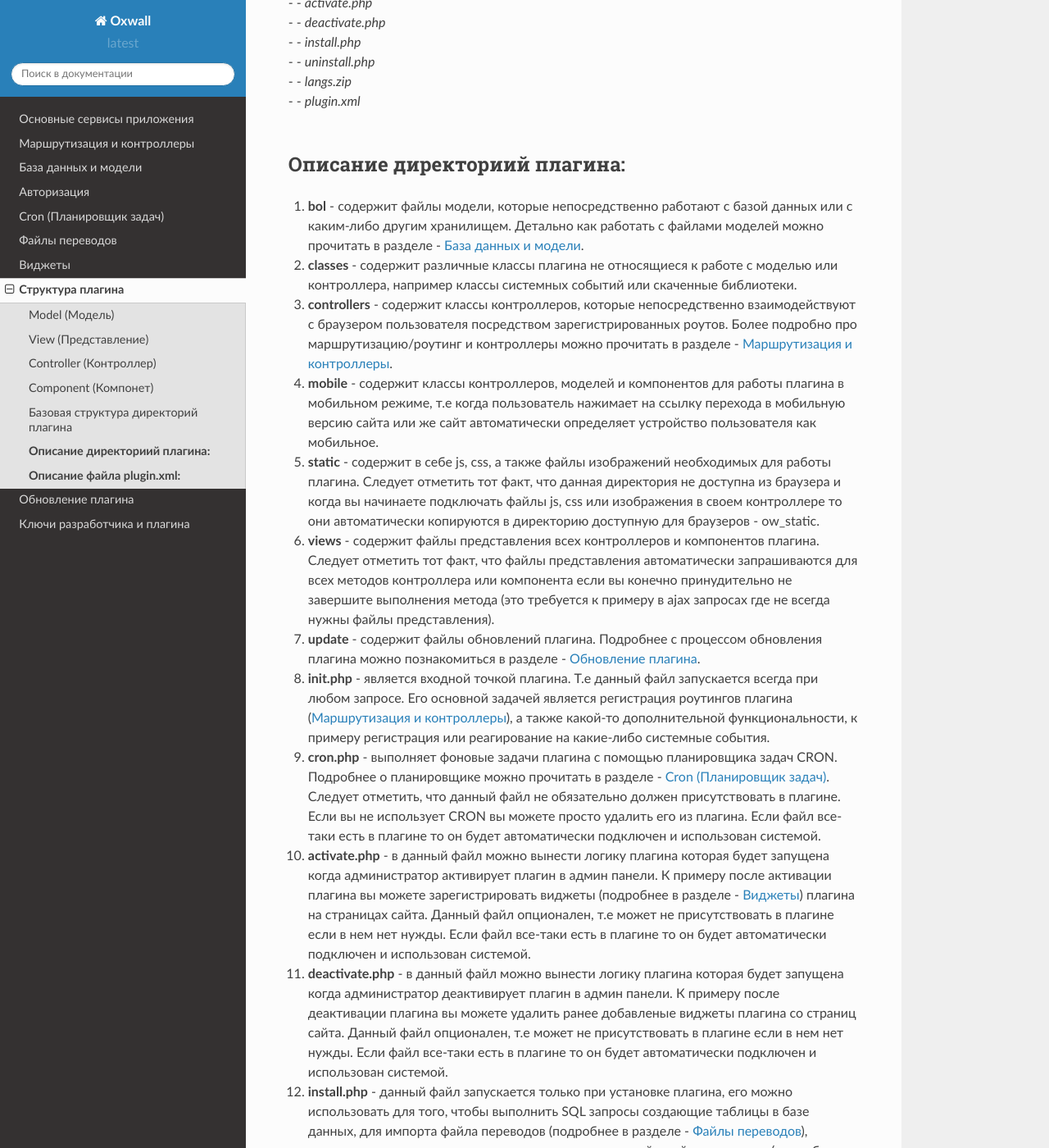
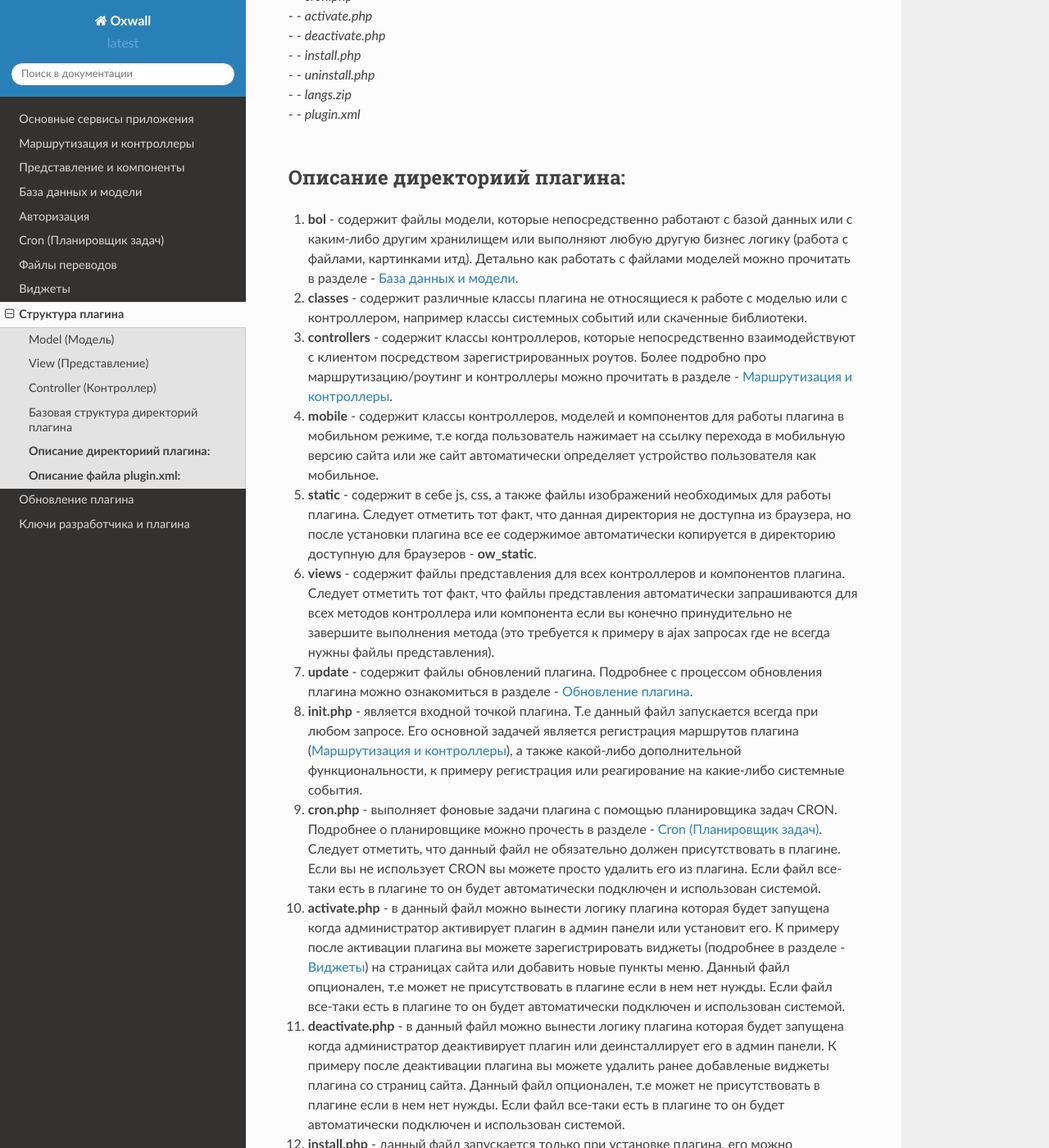
Before and after one commit to oxwall/docs-tech-ru, a Sphinx documentation site: the page built from docs/source/plugin_structure.rst, in a window 1280 px wide and 1400 px high, scrolled down 1648 px. Shown: the whole window at 82% size. Built offline with Sphinx 7.4.7 and the Read the Docs theme 2.0.0, drawn with Linux system fonts in a browser that asks for light colours; some of the changed text lies outside the part shown.

Commit message:
add a few corrections

```diff
--- a/docs/source/index.rst
+++ b/docs/source/index.rst
@@ -8,6 +8,7 @@
 
     main_application_service
     routing
+    view_components
     data_base
     authorization
     cron
--- a/docs/source/plugin_key.rst
+++ b/docs/source/plugin_key.rst
@@ -44,7 +44,7 @@
 ключ плагина или темы не используется другими плагинами или темами, проверка уникальности ключа осуществляеться на странице - `проверки ключа <http://www.oxwall.org/store/dev-tools>`_.
 **Стоит отметить, что ключ плагина и темы должен быть прописан в нижнем регистре и не содержать никаких символов кроме латинских, а также цифр (a-z0-9).**
 
-Ключ разработчика в купе с ключом плагина или темы идентифицирует ваш плагин среди многих им подобных, а также они используется во всей внутренней экосистеме `Oxwall <http://oxwall.org>`_.
+Ключ разработчика в купе с ключом плагина или темы идентифицирует ваш плагин среди других плагинов или тем, а также они используется во всей внутренней экосистеме `Oxwall <http://oxwall.org>`_.
 К примеру панель администратора именно по этим ключам в плагинах или в темах может определить наличие новых обновлений или наличие прав на их использование.
 
 В примере ниже можно видеть куда прописывать полученный вами ключ плагина в файле **plugin.xml**
--- a/docs/source/plugin_structure.rst
+++ b/docs/source/plugin_structure.rst
@@ -5,27 +5,34 @@
 
 Oxwall является одной из самых простых MVC структурированных платформ. Он отлично подходит для разработчиков, желающих разобраться в работе веб-фреймворков, написанных на PHP.
 
-Плагины Oxwall разработаны, основываясь на принципах паттерна MVC. Составляющие шаблона проектирования - `MVC (Model View Controller) <https://ru.wikipedia.org/wiki/Model-View-Controller>`_. Ниже можно более подробно познакомиться с этими понятиями, а также увидеть структуру плагина.
+Плагины Oxwall разрабатываются, основываясь на принципах паттерна MVC. Составляющие шаблона проектирования - `MVC (Model View Controller) <https://ru.wikipedia.org/wiki/Model-View-Controller>`_. Ниже можно более подробно ознакомиться с этими понятиями, а также увидеть структуру плагина.
 
 Model (Модель)
 --------------
 
-Model позволяет осуществлять непосредственное взаимодействие с базой данных, получая информацию и представляя ее в нужном виде для отображения. Model в основном состоит из запросов к базе данных, а также возможности преобразования данных в необходимый формат. В Oxwall используется технология `ORM <https://ru.wikipedia.org/wiki/ORM>`_, но также остается возможность писать сырые запросы (минуя ORM) к базе данных.
+Model позволяет осуществлять непосредственное взаимодействие с базой данных или с другими источниками данных,
+получая информацию и представляя ее в нужном виде для отображения.
+Model в основном состоит из запросов к базе данных, а также возможности преобразования данных в необходимый формат.
+В Oxwall используется технология `ORM <https://ru.wikipedia.org/wiki/ORM>`_, но также остается возможность писать прямые запросы (минуя ORM) к базе данных.
+Подробнее о моделях можно прочитать в разделе - ":ref:`data-base-label`".
 
 View (Представление)
 --------------------
 
-View отвечает за отображение информации. В нем должно содержаться как можно меньше логики, которую, по возможности, нужно выносить в Model, Controller или в Component. Это подразумевает простые и понятные шаблоны для вывода информации. Шаблоны в Oxwall имеют расширение .html
+View отвечает за отображение информации. В нем должно содержаться как можно меньше логики, которую, по возможности, нужно выносить в Model, Controller или в Component.
+Это подразумевает простые и понятные шаблоны для вывода информации. Шаблоны в Oxwall имеют расширение ".html".
+
+Компонент - эта некоторая часть инкапсулированной логики из View. Т.е компоненты это некие помощники View.
+Иногда требуется вынести часть логики которая больше относится к View нежели к Controller, вот для этого и нужен компонент.
+Также компоненты используются при повторном использовании логики View. К примеру отображение формы или меню.
+Компоненты могут содержать собственный файл шаблона (.html), а также вызваны через ajax.
+Подробнее о представляних и об компонентах можно прочитать в разделе - ":ref:`view-components-label`".
 
 Controller (Контроллер)
 -----------------------
 
-Controller обрабатывает данные из браузера и выводит их с помощью соответствующих файлов View или Component.
-
-Component (Компонет)
---------------------
-
-Компонент эта некоторая часть инкапсулированной логики из View. Т.е компоненты это некие помощники View. Иногда требуется вынести часть логики которая больше относится к View нежели к Controller, вот для этого и нужен компонент. Также компоненты используются при повторном использовании логики View. К примеру отображение формы или меню. Компоненты могут содержать собственный файл шаблона (.html), а также вызваны через ajax.
+Controller обрабатывает данные от различных клиентов и выводит их с помощью соответствующих файлов View или Component.
+Подробнее о работе контроллеров можно прочитать в разделе - ":ref:`routing-label`"
 
 Базовая структура директорий плагина
 ------------------------------------
@@ -61,17 +68,17 @@ Component (Компонет)
 **Описание директориий плагина:**
 ---------------------------------
 
-#. **bol** - содержит файлы модели, которые непосредственно работают с базой данных или с каким-либо другим хранилищем. Детально как работать с файлами моделей можно прочитать в разделе - :ref:`data-base-label`.
-#. **classes** - содержит  различные классы плагина не относящиеся к работе с моделью или контроллера, например классы системных событий или скаченные библиотеки.
-#. **controllers** - содержит  классы контроллеров, которые непосредственно взаимодействуют с браузером пользователя посредством зарегистрированных роутов. Более подробно про маршрутизацию/роутинг и контроллеры можно прочитать в разделе - :ref:`routing-label`.
+#. **bol** - содержит файлы модели, которые непосредственно работают с базой данных или с каким-либо другим хранилищем или выполняют любую другую бизнес логику (работа с файлами, картинками итд). Детально как работать с файлами моделей можно прочитать в разделе - :ref:`data-base-label`.
+#. **classes** - содержит  различные классы плагина не относящиеся к работе с моделью или с контроллером, например классы системных событий или скаченные библиотеки.
+#. **controllers** - содержит  классы контроллеров, которые непосредственно взаимодействуют с клиентом посредством зарегистрированных роутов. Более подробно про маршрутизацию/роутинг и контроллеры можно прочитать в разделе - :ref:`routing-label`.
 #. **mobile** - содержит классы контроллеров, моделей и компонентов для работы плагина в мобильном режиме, т.е когда пользователь нажимает на ссылку перехода в мобильную версию сайта или же сайт автоматически определяет устройство пользователя как мобильное.
-#. **static** - содержит в себе js, css, а также файлы изображений необходимых для работы плагина. Следует отметить тот факт, что данная директория не доступна из браузера и когда вы начинаете подключать файлы js, css или изображения в своем контроллере то они автоматически копируются в директорию доступную для браузеров - ow_static.
-#. **views** - содержит файлы представления всех контроллеров и компонентов плагина. Следует отметить тот факт, что файлы представления автоматически запрашиваются для всех методов контроллера или компонента если вы конечно принудительно не завершите выполнения метода (это требуется к примеру в ajax запросах где не всегда нужны файлы представления).
-#. **update** - содержит файлы обновлений плагина. Подробнее с процессом обновления плагина можно познакомиться в разделе - :ref:`plugin-update-label`.
-#. **init.php** - является входной точкой плагина. Т.е данный файл запускается всегда при любом запросе. Его основной задачей является регистрация роутингов плагина (:ref:`routing-label`), а также какой-то дополнительной функциональности, к примеру регистрация или реагирование на какие-либо системные события.
-#. **cron.php** - выполняет фоновые задачи плагина с помощью планировщика задач CRON. Подробнее о планировщике можно прочитать в разделе - :ref:`cron-label`. Следует отметить, что данный файл не обязательно должен присутствовать в плагине. Если вы не использует CRON вы можете просто удалить его из плагина. Если файл все-таки есть в плагине то он будет автоматически подключен и использован системой.
-#. **activate.php** - в данный файл можно вынести логику плагина которая будет запущена когда администратор активирует плагин в админ панели. К примеру после активации плагина вы можете зарегистрировать виджеты (подробнее в разделе - :ref:`widget-label`) плагина на страницах сайта. Данный файл опционален, т.е может не присутствовать в плагине если в нем нет нужды.  Если файл все-таки есть в плагине то он будет автоматически подключен и использован системой.
-#. **deactivate.php** - в данный файл можно вынести логику плагина которая будет запущена когда администратор деактивирует плагин в админ панели. К примеру после деактивации плагина вы можете удалить ранее добавленые  виджеты плагина со страниц сайта. Данный файл опционален, т.е может не присутствовать в плагине если в нем нет нужды.  Если файл все-таки есть в плагине то он будет автоматически подключен и использован системой.
+#. **static** - содержит в себе js, css, а также файлы изображений необходимых для работы плагина. Следует отметить тот факт, что данная директория не доступна из браузера, но после установки плагина все ее содержимое автоматически копируется в директорию доступную для браузеров - **ow_static**.
+#. **views** - содержит файлы представления для всех контроллеров и компонентов плагина. Следует отметить тот факт, что файлы представления автоматически запрашиваются для всех методов контроллера или компонента если вы конечно принудительно не завершите выполнения метода (это требуется к примеру в ajax запросах где не всегда нужны файлы представления).
+#. **update** - содержит файлы обновлений плагина. Подробнее с процессом обновления плагина можно ознакомиться в разделе - :ref:`plugin-update-label`.
+#. **init.php** - является входной точкой плагина. Т.е данный файл запускается всегда при любом запросе. Его основной задачей является регистрация маршрутов плагина (:ref:`routing-label`), а также какой-либо дополнительной функциональности, к примеру регистрация или реагирование на какие-либо системные события.
+#. **cron.php** - выполняет фоновые задачи плагина с помощью планировщика задач CRON. Подробнее о планировщике можно прочесть в разделе - :ref:`cron-label`. Следует отметить, что данный файл не обязательно должен присутствовать в плагине. Если вы не использует CRON вы можете просто удалить его из плагина. Если файл все-таки есть в плагине то он будет автоматически подключен и использован системой.
+#. **activate.php** - в данный файл можно вынести логику плагина которая будет запущена когда администратор активирует плагин в админ панели или установит его. К примеру после активации плагина вы можете зарегистрировать виджеты (подробнее в разделе - :ref:`widget-label`) на страницах сайта или добавить новые пункты меню. Данный файл опционален, т.е может не присутствовать в плагине если в нем нет нужды.  Если файл все-таки есть в плагине то он будет автоматически подключен и использован системой.
+#. **deactivate.php** - в данный файл можно вынести логику плагина которая будет запущена когда администратор деактивирует плагин или деинсталлирует его в админ панели. К примеру после деактивации плагина вы можете удалить ранее добавленые  виджеты плагина со страниц сайта. Данный файл опционален, т.е может не присутствовать в плагине если в нем нет нужды.  Если файл все-таки есть в плагине то он будет автоматически подключен и использован системой.
 #. **install.php** - данный файл запускается только при установке плагина, его можно использовать для того, чтобы выполнить SQL запросы создающие таблицы в базе данных, для импорта файла переводов (подробнее в разделе - :ref:`language-label`), регистрации настроек плагина, регистрации групп и действий авторизации (подробнее в разделе - :ref:`authorization-label`). Данный файл опционален, т.е может не присутствовать в плагине если в нем нет нужды.  Если файл все-таки есть в плагине то он будет автоматически подключен и использован системой.
 #. **install.php** - данный файл запускается только при установке плагина, его можно использовать для того, чтобы выполнить SQL запросы создающие таблицы в базе данных, для импорта файла переводов, регистрации настроек плагина, регистрации групп и действий авторизации. Данный файл опционален, т.е может не присутствовать в плагине если в нем нет нужды.  Если файл все-таки есть в плагине то он будет автоматически подключен и использован системой.
 #. **uninstall.php** - данный файл запускается только при деинсталяции плагина, его можно использовать для того, чтобы удалить ранее созданные таблицы в базе данных и.т.д. Следует отметить, что большинство ресурсов такие как: файлы переводов, группы и действия авторизации, настройки плагина удаляются автоматически и нет нужды их в ручную удалять в этом файле. Данный файл опционален, т.е может не присутствовать в плагине если в нем нет нужды.  Если файл все-таки есть в плагине то он будет автоматически подключен и использован системой.
--- a/docs/source/plugin_update.rst
+++ b/docs/source/plugin_update.rst
@@ -29,7 +29,7 @@
         <licenseUrl>http://www.oxwall.org/store/oscl</licenseUrl>
     </plugin>
 
-Мы нашли и исправили ошибку и теперь просто повышаем номер билда в нашем **plugin.xml** c **1** до **2**. И наш результирующий файл стал выглядеть так:
+Мы нашли и исправили ошибку и теперь просто повышаем номер `билда <https://ru.wikipedia.org/wiki/%D0%A1%D0%B1%D0%BE%D1%80%D0%BA%D0%B0_%28%D0%BF%D1%80%D0%BE%D0%B3%D1%80%D0%B0%D0%BC%D0%BC%D0%B8%D1%80%D0%BE%D0%B2%D0%B0%D0%BD%D0%B8%D0%B5%29>`_ в нашем **plugin.xml** c **1** до **2**. И наш результирующий файл стал выглядеть так:
 
 .. code-block:: xml
 
@@ -48,7 +48,7 @@
         <licenseUrl>http://www.oxwall.org/store/oscl</licenseUrl>
     </plugin>
 
-В общем то и все, теперь можно запаковать наш плагин с обновленным файлом **plugin.xml**, а также с нашими исправлениями в коде и загрузить архив в магазин Oxwall
+Теперь можно запаковать наш плагин с обновленным файлом **plugin.xml**, а также с нашими исправлениями в коде и загрузить архив в магазин Oxwall
 (не забудьте сделать пакет с исправлениями основным в настройках загруженного плагина). Система автоматически оповестит всех клиентов о наличии обновлений и
 клиентам останется только нажать на ссылку обновить плагин в админ панели своего сайта. Но бывает ситуации когда не достаточно внести изменения только в файлы кода,
 но также необходимо внести изменения в структуру базы данных, добавить/удалить виджет или просто выполнить произвольный **php** код, для этого мы можем написать скрипт обновления,
--- /dev/null
+++ b/docs/source/view_components.rst
@@ -0,0 +1,4 @@
+.. _view-components-label:
+
+Представление и компоненты
+==========================
```
Also changed, not shown: other parts of docs/source/plugin_update.rst (+1 -1 lines).
